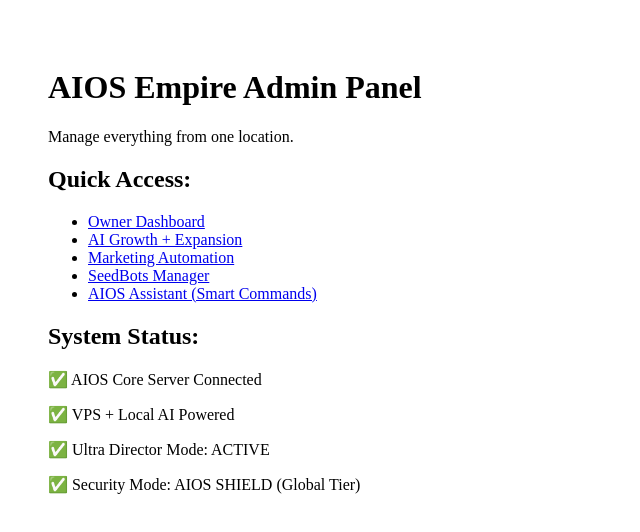
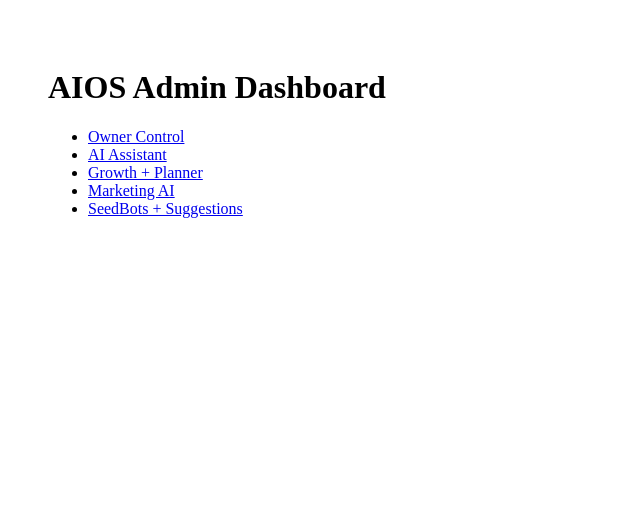
Before and after one commit to GlobalBlockInc/AIOS-frontend, a Next.js app: page /admin in a window 1280 px wide. Shown: the top 532 px of the page, without its empty margins (0-640 px from the left). Built offline with nearby package versions, Linux system fonts and the light colour scheme.

Commit message:
Update index.jsx

```diff
--- a/pages/admin/index.jsx
+++ b/pages/admin/index.jsx
@@ -1,28 +1,17 @@
-// pages/admin/index.jsx
-
 import React from "react";
 import Link from "next/link";
 
-export default function AdminDashboard() {
+export default function AdminHome() {
   return (
     <div style={{ padding: "40px" }}>
-      <h1>AIOS Empire Admin Panel</h1>
-      <p>Manage everything from one location.</p>
-
-      <h2>Quick Access:</h2>
+      <h1>AIOS Admin Dashboard</h1>
       <ul>
-        <li><Link href="/admin/owner">Owner Dashboard</Link></li>
-        <li><Link href="/admin/growth">AI Growth + Expansion</Link></li>
-        <li><Link href="/admin/marketing">Marketing Automation</Link></li>
-        <li><Link href="/admin/seedbots">SeedBots Manager</Link></li>
-        <li><Link href="/admin/assistant">AIOS Assistant (Smart Commands)</Link></li>
+        <li><Link href="/admin/owner">Owner Control</Link></li>
+        <li><Link href="/admin/assistant">AI Assistant</Link></li>
+        <li><Link href="/admin/growth">Growth + Planner</Link></li>
+        <li><Link href="/admin/marketing">Marketing AI</Link></li>
+        <li><Link href="/admin/seedbots">SeedBots + Suggestions</Link></li>
       </ul>
-
-      <h2>System Status:</h2>
-      <p>✅ AIOS Core Server Connected</p>
-      <p>✅ VPS + Local AI Powered</p>
-      <p>✅ Ultra Director Mode: ACTIVE</p>
-      <p>✅ Security Mode: AIOS SHIELD (Global Tier)</p>
     </div>
   );
 }
```
